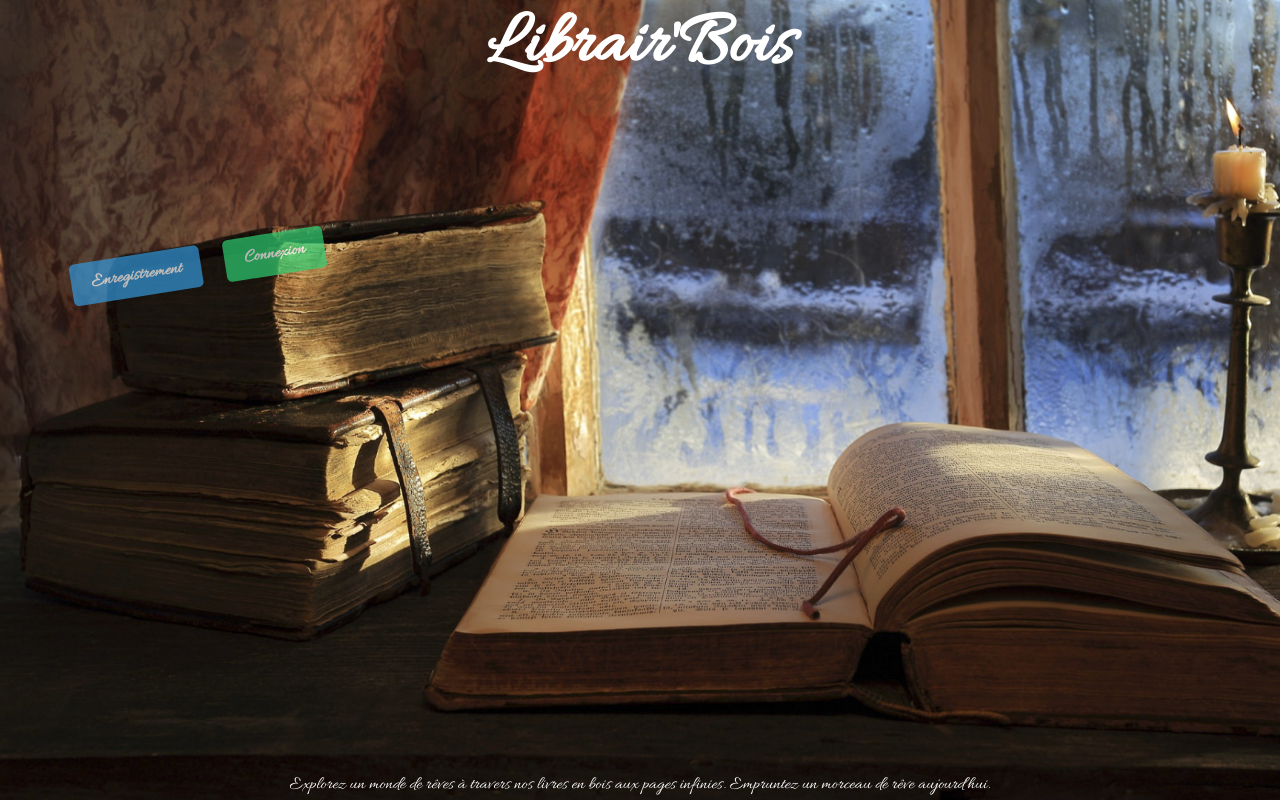
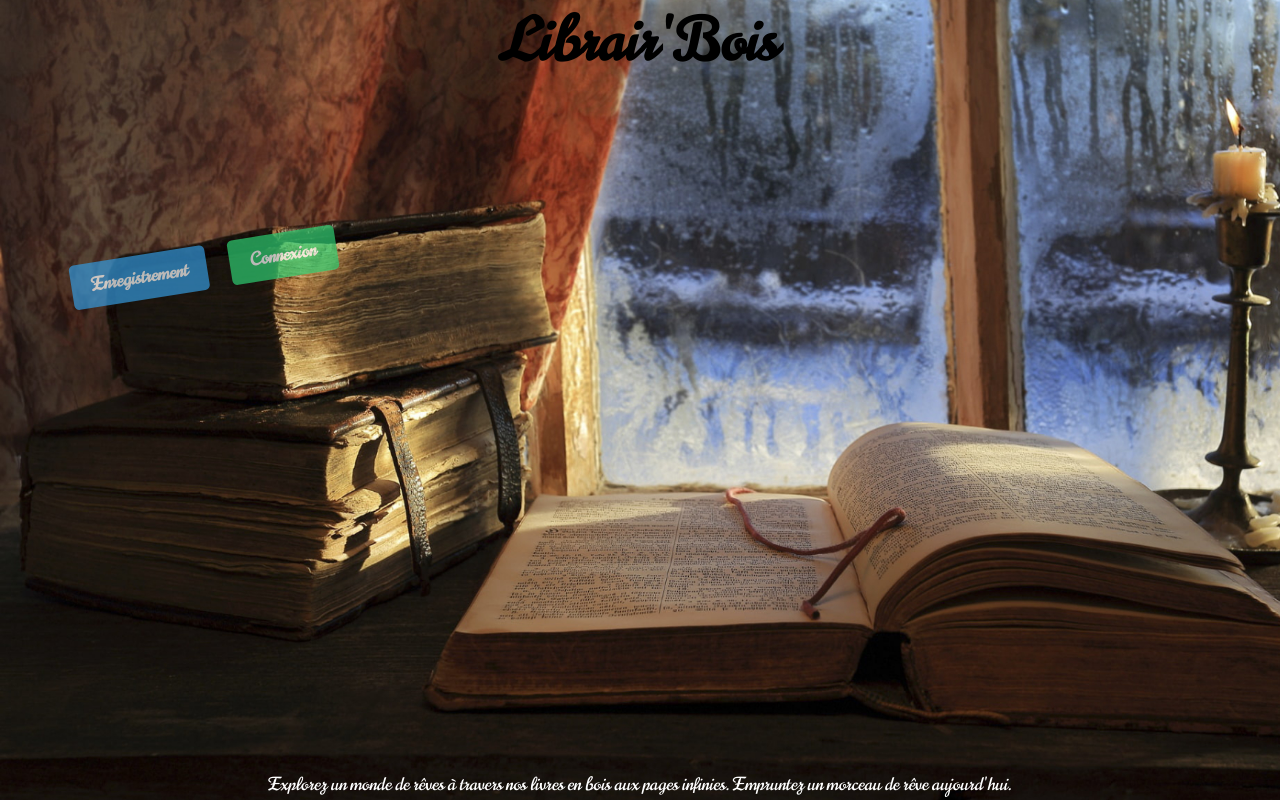
Before and after one commit to krousselet/librairie_project, a Symfony app: template templates/main/index.html.twig in a window 1280 px wide. Run offline with Twig, Linux system fonts and the light colour scheme; the template is opened without the code that fills it, so the values that code supplies are empty; style sheets or scripts are compiled from the project's sources; some libraries are stand-ins or nearby versions.

Commit message:
revision pages style

```diff
--- a/public/style/parts/_commande.scss
+++ b/public/style/parts/_commande.scss
@@ -97,7 +97,8 @@
             height: 250px;
             top: -300px;
 
-            .faceContainer, .backContainer {
+            .faceContainer,
+            .backContainer {
                 width: 100%;
                 height: 100%;
                 position: absolute;
@@ -128,6 +129,7 @@
             align-items: center;
             margin-right: 120px;
         }
+
         .validate {
             position: absolute;
             right: 50px;
--- a/public/style/parts/_general.scss
+++ b/public/style/parts/_general.scss
@@ -8,7 +8,6 @@
 
 body {
     min-width: 100vw;
-    min-height: 100vh;
 }
 
 label {
--- a/public/style/parts/_location.scss
+++ b/public/style/parts/_location.scss
@@ -7,7 +7,7 @@
     min-width: 300px;
     height: auto;
     padding: 20px;
-    margin: 50px auto;
+    margin: 80px auto;
     background-color: #f5f5f5;
     border-radius: 10px;
     box-shadow: 0 0 10px rgba(0, 0, 0, 0.1);
--- /dev/null
+++ b/public/style/parts/_login.scss
@@ -0,0 +1,4 @@
+.center-text {
+    text-align: center;
+    margin-top: 90px;
+}
--- a/public/style/parts/_profil.scss
+++ b/public/style/parts/_profil.scss
@@ -1,11 +1,12 @@
 .user-profile {
-  margin: 110px auto;
+  margin: 100px auto;
   padding: 30px;
   border: 1px solid #ccc;
   max-width: 400px;
   background: linear-gradient(to right, #f7f7f7, #ffffff);
   box-shadow: 0 5px 15px rgba(0, 0, 0, 0.1);
   border-radius: 15px;
+  align-items: center;
 }
 
 .user-profile div {
--- /dev/null
+++ b/public/style/parts/_requestpass.scss
@@ -0,0 +1,35 @@
+$primary-color: #ff8800;
+$danger-color: #dc3545;
+$font-family: Arial, sans-serif;
+
+.alert {
+    background-color: $danger-color;
+    color: #fff;
+    border: 1px solid darken($danger-color, 10%);
+    padding: 10px;
+    margin-top: 10px;
+}
+
+form {
+    margin: 0 auto;
+
+    input[type="email"] {
+        margin: 10px 0;
+        border: 1px solid #ccc;
+        border-radius: 4px;
+    }
+
+    button {
+        background-color: $primary-color;
+        color: #fff;
+        padding: 10px 20px;
+        border: none;
+        border-radius: 4px;
+        cursor: pointer;
+        margin-top: 10px;
+    }
+
+    small {
+        color: #777;
+    }
+}
--- a/public/style/parts/_welcome.scss
+++ b/public/style/parts/_welcome.scss
@@ -1,19 +1,28 @@
+$font-family: 'Norican', cursive;
+$primary-color: #3498db;
+$secondary-color: #2ecc71;
+
 .container {
     width: 100%;
     height: 100vh;
-    background-image: url('/assets/pictures/Book.jpg');
-    background-size: cover;
-    color: #ffffff;
-    font-family: 'Allura', cursive;
+
+    background: {
+        image: url('/assets/pictures/Book.jpg');
+        size: cover;
+    }
+
+    color: #fff;
+    font-family: $font-family;
     display: flex;
     flex-direction: column;
     align-items: center;
 
     h1 {
-        font-size: 75px;
+        font-size: 59px;
         font-weight: bold;
         margin-bottom: 20px;
-        font-family: 'Allura', cursive;
+        font-family: $font-family;
+        color: black;
 
         img {
             max-width: 100px;
@@ -25,7 +34,7 @@
         font-size: 18px;
         line-height: 1.6;
         margin-top: 10px;
-        font-family: 'Allura', cursive;
+        font-family: $font-family;
     }
 }
 
@@ -44,18 +53,18 @@
         cursor: pointer;
         margin: 10px;
         border-radius: 5px;
-        font-family: 'Allura', cursive;
+        font-family: $font-family;
         transition: opacity 0.3s, box-shadow 0.3s;
 
         &.register-button {
-            background-color: #3498db;
+            background-color: $primary-color;
             color: #fff;
             opacity: 0.7;
             box-shadow: 0 4px 6px rgba(0, 0, 0, 0.1);
         }
 
         &.login-button {
-            background-color: #2ecc71;
+            background-color: $secondary-color;
             color: #fff;
             opacity: 0.7;
             box-shadow: 0 4px 6px rgba(0, 0, 0, 0.1);
--- a/public/style/style.css
+++ b/public/style/style.css
@@ -95,7 +95,6 @@
 
 body {
   min-width: 100vw;
-  min-height: 100vh;
 }
 
 label {
@@ -486,17 +487,18 @@
   height: 100vh;
   background-image: url("/assets/pictures/Book.jpg");
   background-size: cover;
-  color: #ffffff;
-  font-family: "Allura", cursive;
+  color: #fff;
+  font-family: "Norican", cursive;
   display: flex;
   flex-direction: column;
   align-items: center;
 }
 .container h1 {
-  font-size: 75px;
+  font-size: 59px;
   font-weight: bold;
   margin-bottom: 20px;
-  font-family: "Allura", cursive;
+  font-family: "Norican", cursive;
+  color: black;
 }
 .container h1 img {
   max-width: 100px;
@@ -506,7 +508,7 @@
   font-size: 18px;
   line-height: 1.6;
   margin-top: 10px;
-  font-family: "Allura", cursive;
+  font-family: "Norican", cursive;
 }
 
 .buttons {
@@ -524,7 +526,7 @@
   cursor: pointer;
   margin: 10px;
   border-radius: 5px;
-  font-family: "Allura", cursive;
+  font-family: "Norican", cursive;
   transition: opacity 0.3s, box-shadow 0.3s;
 }
 .buttons .register-button.register-button,
--- a/public/style/style.scss
+++ b/public/style/style.scss
@@ -8,3 +8,5 @@
 @import './parts/_commande.scss';
 @import './parts/_user.scss';
 @import './parts/_welcome.scss';
+@import './parts/_requestpass.scss';
+@import './parts/_login.scss';
--- a/templates/main/index.html.twig
+++ b/templates/main/index.html.twig
@@ -5,10 +5,9 @@
 {% endblock %}
 
 {% block stylesheets %}
-    <link rel="stylesheet" href="{{ asset('path/to/styles.css') }}">
     <link rel="preconnect" href="https://fonts.googleapis.com">
     <link rel="preconnect" href="https://fonts.gstatic.com" crossorigin>
-    <link href="https://fonts.googleapis.com/css2?family=Allura&display=swap" rel="stylesheet">
+    <link href="https://fonts.googleapis.com/css2?family=Norican&display=swap" rel="stylesheet">
 {% endblock %}
 
 {% block body %}
--- a/templates/registration/register.html.twig
+++ b/templates/registration/register.html.twig
@@ -7,7 +7,7 @@
 {{parent()}}
 {% endblock %}
     <div id="form-container">
-    <h1>Register</h1>
+    <h1>S'enregistrer</h1>
     {{ form_errors(registrationForm) }}
 
     {{ form_start(registrationForm) }}
@@ -31,7 +31,7 @@
         }) }}
         {{ form_row(registrationForm.agreeTerms) }}
 
-        <button type="submit" class="btn">Register</button>
+        <button type="submit" class="btn">S'enregistrer</button>
     {{ form_end(registrationForm) }}
     </div>
 {% endblock %}
```
Also changed, not shown: other parts of public/style/style.css (+39 -3 lines), templates/reset_password/request.html.twig (+8 -5 lines), templates/security/login.html.twig (+8 -8 lines), templates/user/index.html.twig (+4 -4 lines), 1 other file. Lines whose indentation alone changed are shown as unchanged.
